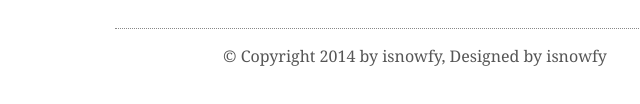
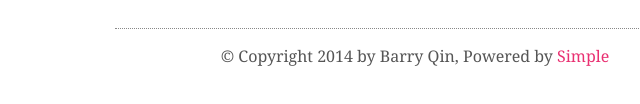
Before and after one commit to cswords/cswords.github.io, a plain HTML site: page simple/template/index.html in a window 1280 px wide. Shown: the part 580-684 px from the top of the page, 225-865 px from the left. Drawn offline with Linux system fonts and the light colour scheme.

Commit message:
Update index.html

```diff
--- a/simple/template/index.html
+++ b/simple/template/index.html
@@ -5,7 +5,7 @@
     <meta name="viewport" content="width=device-width, initial-scale=1.0"/>
     <meta name="Keywords" content="blog"/>
     <meta name="Description" content="blog"/>
-    <title>Simple</title>
+    <title>Barry's Simple Pages</title>
     <link rel="shortcut icon" href="/static/favicon.png"/>
     <link rel="stylesheet" type="text/css" href="main.css" />
 </head>
@@ -32,7 +32,7 @@
     <div class="innermain" id="main">
     </div>
     <div class="footer">
-        <p>© Copyright 2014 by isnowfy, Designed by isnowfy</p>
+        <p>© Copyright 2014 by Barry Qin, Powered by <a href="https://github.com/isnowfy/simple">Simple</a></p>
     </div>
 </div>
 <script src="main.js"></script>
```
